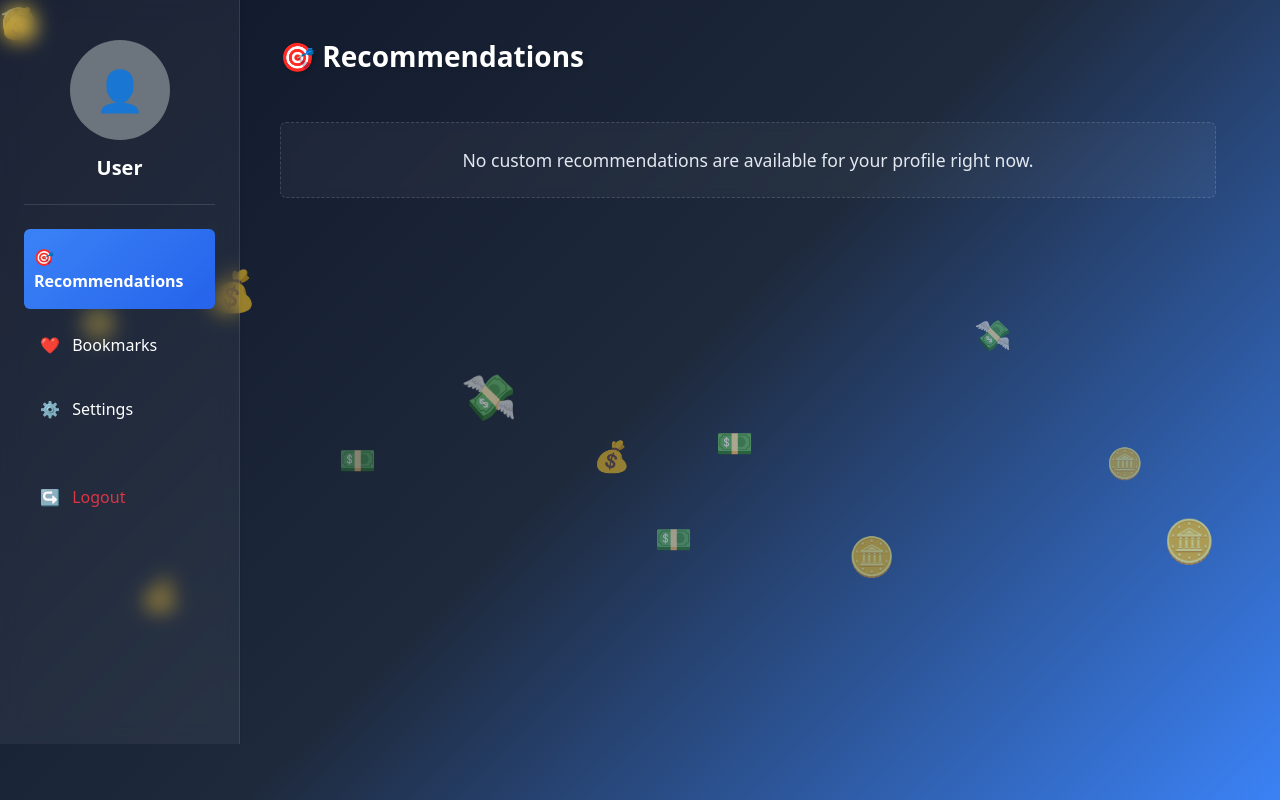
After one commit to AhmedYassineMaalej/pickpocket-symfony, a Symfony app: template templates/myspace/index.html.twig in a window 1280 px wide. The commit adds this page. Run offline with Twig, Linux system fonts and the light colour scheme; the template is opened without the code that fills it, so the values that code supplies are empty; some libraries are stand-ins or nearby versions.

Commit message:
Fixed myspace integration and reintegrate it with the rest of the project.

```diff
--- a/composer.json
+++ b/composer.json
@@ -91,7 +91,7 @@
         ],
         "dev": [
             "php bin/console doctrine:schema:validate",
-            "cd ProductExtractor && uv run main.py --browser chrome",
+            "cd offer-extraction && npm run start chrome",
             "symfony server:start"
         ]
     },
--- a/config/routes.yaml
+++ b/config/routes.yaml
@@ -8,4 +8,5 @@
 #   bin/console debug:router
 
 controllers:
-    resource: routing.controllers
+    resource: ../src/Controller/
+    type: attribute
--- /dev/null
+++ b/public/js/myspace.js
@@ -0,0 +1,80 @@
+// public/js/myspace.js
+
+// Settings Password Form Validation
+document.addEventListener("DOMContentLoaded", function () {
+    const oldPass = document.getElementById('old_password');
+    const newPass = document.getElementById('new_password');
+    const saveBtn = document.getElementById('saveBtn');
+
+    if (oldPass && newPass && saveBtn) {
+        function toggleButtonState() {
+            if (oldPass.value.trim() === "" || newPass.value.trim() === "") {
+                saveBtn.disabled = true;
+            } else {
+                saveBtn.disabled = false;
+            }
+        }
+
+        oldPass.addEventListener('input', toggleButtonState);
+        newPass.addEventListener('input', toggleButtonState);
+    }
+});
+
+function deleteBookmarkFromDb(buttonElement, productId) {
+    const iconImg = buttonElement.querySelector('.bookmark-icon');
+
+    // Optimistically update UI icon state using your correct path structure
+    if (iconImg) {
+        iconImg.src = "/images/bookmark-empty.svg";
+    }
+
+    const targetCard = buttonElement.closest('[id^="bookmark-card-"]');
+
+    if (!productId || productId === 'undefined') {
+        console.error("Could not resolve valid product ID.");
+        if (iconImg) iconImg.src = "/images/bookmark-full.svg";
+        return;
+    }
+
+    // Fixed: Matches 'productId' parameter mapping expected by BookmarksController
+    fetch('/bookmarks/remove', {
+        method: 'POST',
+        headers: {
+            'Content-Type': 'application/x-www-form-urlencoded',
+            'X-Requested-With': 'XMLHttpRequest'
+        },
+        body: `productId=${encodeURIComponent(productId)}`
+    })
+    .then(response => {
+        if (!response.ok) {
+            throw new Error('The bookmark does not exist or server error.');
+        }
+        return response.text(); // BookmarksController returns plain text string 'OK'
+    })
+    .then(text => {
+        if (text === 'OK') {
+            if (targetCard) {
+                targetCard.style.transition = 'all 0.35s cubic-bezier(0.4, 0, 0.2, 1)';
+                targetCard.style.opacity = '0';
+                targetCard.style.transform = 'scale(0.85) translateY(5px)';
+
+                setTimeout(() => {
+                    targetCard.remove();
+                    if (document.querySelectorAll('[id^="bookmark-card-"]').length === 0) {
+                        window.location.reload();
+                    }
+                }, 350);
+            } else {
+                window.location.reload();
+            }
+        } else {
+            if (iconImg) iconImg.src = "/images/bookmark-full.svg";
+            alert('Failed to remove entry record.');
+        }
+    })
+    .catch(err => {
+        console.error('Network sync failure:', err);
+        if (iconImg) iconImg.src = "/images/bookmark-full.svg";
+        alert('Could not update your bookmarks: ' + err.message);
+    });
+}
--- a/public/styles/myspace.css
+++ b/public/styles/myspace.css
@@ -1,3 +1,62 @@
+html, body.bg-dark {
+    height: 100vh !important;
+    max-height: 100vh !important;
+    overflow: hidden !important;
+    display: flex;
+    flex-direction: column;
+}
+
+.container-fluid {
+    flex: 1;
+    height: calc(100vh - 56px);
+    max-height: calc(100vh - 56px);
+    overflow: hidden;
+    position: relative;
+    z-index: 1;
+}
+
+.container-fluid > .row {
+    height: 100%;
+    display: flex !important;
+    flex-direction: row;
+    flex-wrap: nowrap !important;
+    width: 100%;
+}
+
+nav.sidebar {
+    flex: 0 0 16.666667%;
+    min-width: 240px;
+    height: 100% !important;
+    overflow-y: auto;
+    position: relative;
+    z-index: 3;
+}
+
+main.ms-sm-auto {
+    flex: 1 1 auto;
+    height: 100% !important;
+    max-height: 100% !important;
+    overflow-y: auto !important;
+    padding-bottom: 3rem;
+    position: relative;
+    z-index: 2;
+    display: block !important;
+}
+
+main.ms-sm-auto::-webkit-scrollbar {
+    width: 8px;
+}
+main.ms-sm-auto::-webkit-scrollbar-track {
+    background: rgba(0, 0, 0, 0.1);
+}
+main.ms-sm-auto::-webkit-scrollbar-thumb {
+    background: rgba(255, 255, 255, 0.2);
+    border-radius: 4px;
+}
+main.ms-sm-auto::-webkit-scrollbar-thumb:hover {
+    background: rgba(255, 255, 255, 0.4);
+}
+
 .stickers-container {
     position: fixed;
     top: 0;
@@ -6,7 +65,7 @@
     height: 100%;
     pointer-events: none;
     overflow: hidden;
-    z-index: 0;
+    z-index: -1 !important;
 }
 
 .sticker {
@@ -16,100 +75,24 @@
     animation: floatRandom linear infinite;
 }
 
-.sticker:nth-child(1) {
-    left: 5%;
-    top: 80%;
-    animation-duration: 12s;
-}
-
-.sticker:nth-child(2) {
-    left: 15%;
-    top: 60%;
-    animation-duration: 18s;
-    font-size: 40px;
-}
-
-.sticker:nth-child(3) {
-    left: 25%;
-    top: 90%;
-    animation-duration: 14s;
-}
-
-.sticker:nth-child(4) {
-    left: 35%;
-    top: 70%;
-    animation-duration: 20s;
-    font-size: 45px;
-}
-
-.sticker:nth-child(5) {
-    left: 45%;
-    top: 85%;
-    animation-duration: 16s;
-}
-
-.sticker:nth-child(6) {
-    left: 55%;
-    top: 75%;
-    animation-duration: 22s;
-}
-
-.sticker:nth-child(7) {
-    left: 65%;
-    top: 95%;
-    animation-duration: 17s;
-    font-size: 38px;
-}
-
-.sticker:nth-child(8) {
-    left: 75%;
-    top: 65%;
-    animation-duration: 19s;
-}
-
-.sticker:nth-child(9) {
-    left: 85%;
-    top: 88%;
-    animation-duration: 15s;
-}
-
-.sticker:nth-child(10) {
-    left: 10%;
-    top: 95%;
-    animation-duration: 21s;
-}
-
-.sticker:nth-child(11) {
-    left: 50%;
-    top: 92%;
-    animation-duration: 18s;
-}
-
-.sticker:nth-child(12) {
-    left: 90%;
-    top: 85%;
-    animation-duration: 23s;
-    font-size: 42px;
-}
+.sticker:nth-child(1) { left: 5%; top: 80%; animation-duration: 12s; }
+.sticker:nth-child(2) { left: 15%; top: 60%; animation-duration: 18s; font-size: 40px; }
+.sticker:nth-child(3) { left: 25%; top: 90%; animation-duration: 14s; }
+.sticker:nth-child(4) { left: 35%; top: 70%; animation-duration: 20s; font-size: 45px; }
+.sticker:nth-child(5) { left: 45%; top: 85%; animation-duration: 16s; }
+.sticker:nth-child(6) { left: 55%; top: 75%; animation-duration: 22s; }
+.sticker:nth-child(7) { left: 65%; top: 95%; animation-duration: 17s; font-size: 38px; }
+.sticker:nth-child(8) { left: 75%; top: 65%; animation-duration: 19s; }
+.sticker:nth-child(9) { left: 85%; top: 88%; animation-duration: 15s; }
+.sticker:nth-child(10) { left: 10%; top: 95%; animation-duration: 21s; }
+.sticker:nth-child(11) { left: 50%; top: 92%; animation-duration: 18s; }
+.sticker:nth-child(12) { left: 90%; top: 85%; animation-duration: 23s; font-size: 42px; }
 
 @keyframes floatRandom {
-    0% {
-        transform: translateY(0px) translateX(0px);
-        opacity: 0;
-    }
-
-    10% {
-        opacity: 0.8;
-    }
-
-    50% {
-        transform: translateY(-300px) translateX(20px);
-    }
-
-    100% {
-        transform: translateY(-700px) translateX(-20px);
-        opacity: 0;
-    }
+    0% { transform: translateY(0px) translateX(0px); opacity: 0; }
+    10% { opacity: 0.8; }
+    50% { transform: translateY(-300px) translateX(20px); }
+    100% { transform: translateY(-700px) translateX(-20px); opacity: 0; }
 }
 
 .main-content {
@@ -123,16 +106,35 @@
     margin: 0 auto;
 }
 
+#settingsForm .form-control {
+    border-radius: 8px;
+    padding: 0.65rem 1rem;
+    background-color: rgba(0, 0, 0, 0.3) !important;
+    border: 1px solid rgba(255, 255, 255, 0.15) !important;
+    color: #ffffff !important;
+}
+
+.form-control:focus {
+    border-color: #3b82f6 !important;
+    box-shadow: 0 0 0 3px rgba(59, 130, 246, 0.25) !important;
+}
+
+.nav-link.active.btn-coral {
+    background: linear-gradient(135deg, #3b82f6, #2563eb) !important;
+    color: #ffffff !important;
+    font-weight: 600;
+}
+
 .card {
     backdrop-filter: blur(10px);
-    background: rgba(255, 255, 255, 0.95);
+    background: rgba(255, 255, 255, 0.08);
     border-radius: 20px;
     transition: transform 0.3s ease, box-shadow 0.3s ease;
 }
 
 .card:hover {
     transform: translateY(-5px);
-    box-shadow: 0 20px 40px rgba(0, 0, 0, 0.2) !important;
+    box-shadow: 0 20px 40px rgba(0, 0, 0, 0.4) !important;
 }
 
 .product-card {
@@ -177,9 +179,18 @@
     transition: all 0.3s ease;
 }
 
-.btn-coral:hover {
+.btn-coral:hover:not([disabled]) {
     transform: scale(1.03);
     box-shadow: 0 10px 25px rgba(59, 130, 246, 0.4);
+}
+
+.btn-coral:disabled {
+    background: linear-gradient(135deg, #475569, #334155) !important;
+    color: #94a3b8 !important;
+    cursor: not-allowed;
+    opacity: 0.6;
+    transform: none !important;
+    box-shadow: none !important;
 }
 
 .section-title {
@@ -190,9 +201,10 @@
 }
 
 .table {
-    background: rgba(255, 255, 255, 0.95);
+    background: rgba(255, 255, 255, 0.05);
     border-radius: 20px;
     overflow: hidden;
+    color: #ffffff;
 }
 
 .table thead {
@@ -206,7 +218,7 @@
 }
 
 .table tbody tr:hover {
-    background: rgba(59, 130, 246, 0.1);
+    background: rgba(59, 130, 246, 0.15);
     transition: background 0.3s ease;
 }
 
@@ -236,31 +248,61 @@
 }
 
 .border-bottom {
-    border-bottom: 2px solid rgba(255, 255, 255, 0.3) !important;
+    border-bottom: 2px solid rgba(255, 255, 255, 0.15) !important;
 }
 
-.h2,
-h1,
-h3 {
-    color: white;
+.h2, h1, h3 { color: white; }
+.profile-info span { color: white; font-weight: 600; }
+.btn-outline-success { color: #3b82f6; border-color: #3b82f6; }
+.btn-outline-success:hover { background: linear-gradient(135deg, #3b82f6, #2563eb); border-color: transparent; }
+
+.sidebar-glass {
+    background: rgba(255,255,255,0.05);
+    backdrop-filter: blur(10px);
+    border-right: 1px solid rgba(255,255,255,0.1);
 }
 
-.profile-info span {
-    color: white;
-    font-weight: 600;
+.profile-avatar-wrapper {
+    width: 100px;
+    height: 100px;
+    font-size: 2.5rem;
 }
 
-.btn-outline-success {
-    color: #3b82f6;
-    border-color: #3b82f6;
+.settings-card-wrapper {
+    max-width: 600px;
 }
 
-.btn-outline-success:hover {
-    background: linear-gradient(135deg, #3b82f6, #2563eb);
-    border-color: transparent;
+.product-display-img {
+    height: 150px;
+    object-fit: contain;
+    margin-bottom: 15px;
 }
 
-.form-control:focus {
-    border-color: #3b82f6;
-    box-shadow: 0 0 0 3px rgba(59, 130, 246, 0.2);
+.bookmark-toggle-btn {
+    width: 42px;
+    height: 42px;
+    background: rgba(255,255,255,0.08);
+    border-radius: 8px;
+    border: none;
+    transition: background 0.2s;
 }
+
+.empty-catalog-fallback {
+    background: rgba(255, 255, 255, 0.04);
+    border: 1px dashed rgba(255, 255, 255, 0.15);
+    backdrop-filter: blur(5px);
+}
+
+.empty-catalog-fallback p.text-muted {
+    color: #e2e8f0 !important;
+    font-size: 1.1rem;
+    font-weight: 500;
+}
+
+.fixed-toast-alert {
+    position: fixed;
+    top: 70px;
+    right: 20px;
+    z-index: 1050;
+    max-width: 400px;
+}
--- /dev/null
+++ b/templates/myspace/index.html.twig
@@ -0,0 +1,199 @@
+{# templates/myspace/index.html.twig #}
+{% extends 'base.html.twig' %}
+
+{% block title %}My Space{% endblock %}
+
+{% block stylesheets %}
+    {{ parent() }}
+    <link rel="stylesheet" href="{{ asset('styles/myspace.css') }}">
+    <link rel="stylesheet" href="{{ asset('styles/cart.css') }}">
+
+    <style>
+        header nav a[href*="bookmarks"],
+        header nav a[href*="logout"],
+        .navbar-nav a[href*="bookmarks"],
+        .navbar-nav a[href*="logout"],
+        .navbar [class*="bookmark"] {
+            display: none !important;
+        }
+    </style>
+{% endblock %}
+
+{% block body %}
+<div class="stickers-container">
+    <div class="sticker">🪙</div>
+    <div class="sticker">💰</div>
+    <div class="sticker">💵</div>
+    <div class="sticker">💸</div>
+    <div class="sticker">💰</div>
+    <div class="sticker">💵</div>
+    <div class="sticker">🪙</div>
+    <div class="sticker">💸</div>
+    <div class="sticker">🪙</div>
+    <div class="sticker">💰</div>
+    <div class="sticker">💵</div>
+    <div class="sticker">🪙</div>
+    <div class="sticker">💸</div>
+    <div class="sticker">🪙</div>
+    <div class="sticker">💰</div>
+</div>
+
+{# Symfony Flash Messages #}
+{% for message in app.flashes('error') %}
+    <div class="alert alert-danger alert-dismissible fade show fixed-toast-alert" role="alert">
+        <strong>⚠️ Error!</strong> {{ message }}
+        <button type="button" class="btn-close" data-bs-dismiss="alert" aria-label="Close"></button>
+    </div>
+{% endfor %}
+
+{% for message in app.flashes('success') %}
+    <div class="alert alert-success alert-dismissible fade show fixed-toast-alert" role="alert">
+        <strong>✅ Success!</strong> {{ message }}
+        <button type="button" class="btn-close" data-bs-dismiss="alert" aria-label="Close"></button>
+    </div>
+{% endfor %}
+
+{% set activeTab = currentTab|default('dashboard') %}
+
+<div class="container-fluid">
+    <div class="row">
+        <nav class="col-md-3 col-lg-2 d-md-block sidebar shadow-sm p-4 sidebar-glass">
+            <div class="position-sticky text-center pt-3">
+                <div class="profile-avatar-wrapper mb-3 mx-auto d-flex align-items-center justify-content-center bg-secondary rounded-circle text-white">
+                    👤
+                </div>
+                <h5 class="fw-bold text-white mb-4">{{ username|default('User') }}</h5>
+                <hr class="text-white-50 mb-4">
+
+                <div class="nav flex-column nav-pills text-start">
+                    <a class="nav-link btn w-100 text-start py-3 mb-2 text-white {{ (activeTab == 'dashboard') ? 'btn-coral active' : 'bg-transparent' }}" href="{{ path('app_myspace') }}">
+                        <span class="me-2">🎯</span> Recommendations
+                    </a>
+
+                    <a class="nav-link btn w-100 text-start py-3 mb-2 text-white {{ (activeTab == 'bookmarks') ? 'btn-coral active' : 'bg-transparent' }}" href="{{ path('app_myspace', {tab: 'bookmarks'}) }}">
+                        <span class="me-2">❤️</span> Bookmarks
+                    </a>
+
+                    <a class="nav-link btn w-100 text-start py-3 mb-2 text-white {{ (activeTab == 'settings') ? 'btn-coral active' : 'bg-transparent' }}" href="{{ path('app_myspace', {tab: 'settings'}) }}">
+                        <span class="me-2">⚙️</span> Settings
+                    </a>
+
+                    <a class="nav-link btn w-100 text-start py-3 mt-4 text-danger bg-transparent" href="/logout">
+                        <span class="me-2">↪️</span> Logout
+                    </a>
+                </div>
+            </div>
+        </nav>
+
+        <main class="col-md-9 ms-sm-auto col-lg-10 px-md-4 pt-4">
+            <div class="content-limit-wrapper">
+
+                {% if activeTab == 'settings' %}
+                    <section class="p-3">
+                        <h3 class="fw-bold text-white mb-4">⚙️ Account Settings</h3><br>
+                        <div class="card shadow border-0 p-4 settings-card-wrapper">
+                            <form action="/myspace/update" method="POST" id="settingsForm">
+                                <div class="mb-3">
+                                    <label for="username" class="form-label fw-bold text-white">Username</label>
+                                    <input type="text" class="form-control" id="username" name="username" value="{{ username|default('') }}" required>
+                                </div>
+                                <div class="mb-3">
+                                    <label for="old_password" class="form-label fw-bold text-white">Current Password</label>
+                                    <input type="password" class="form-control" id="old_password" name="old_password" placeholder="Verify current password to commit changes" required>
+                                </div>
+                                <div class="mb-4">
+                                    <label for="new_password" class="form-label fw-bold text-white">New Password</label>
+                                    <input type="password" class="form-control" id="new_password" name="new_password" placeholder="Enter your new password choice" required>
+                                </div>
+                                <button type="submit" id="saveBtn" class="btn btn-coral w-100 py-2 fw-bold text-white" disabled>Save Changes 💾</button>
+                            </form>
+                        </div>
+                    </section>
+
+                {% elseif activeTab == 'bookmarks' %}
+                    <section class="p-3">
+                        <h3 class="fw-bold text-white mb-4">❤️ Bookmarks</h3><br>
+                        {% if bookmarks is not empty %}
+                            <div class="row row-cols-1 row-cols-md-2 row-cols-xl-3 g-4">
+                                {% for item in bookmarks %}
+                                    <div class="col" id="bookmark-card-{{ item.id }}">
+                                        <div class="card h-100 shadow border-0 text-white">
+                                            <div class="card-body text-center p-4 d-flex flex-column justify-content-between">
+
+                                                <div>
+                                                    <img src="{{ asset(item.product.image) }}" alt="{{ item.product.name }}" class="product-display-img">
+                                                    <h5 class="card-title fw-bold text-white">{{ item.product.name }}</h5>
+
+                                                    <p class="text-coral fw-bold mb-3">
+                                                        {% if item.product.offers is not empty %}
+                                                            {% set prices = [] %}
+                                                            {% for offer in item.product.offers %}
+                                                                {% set prices = prices|merge([offer.price]) %}
+                                                            {% endfor %}
+                                                            From {{ prices|reduce((min, p) => p < min ? p : min, prices[0]) }} TND
+                                                        {% else %}
+                                                            No Active Offers
+                                                        {% endif %}
+                                                    </p>
+                                                </div>
+
+                                                <div class="d-flex align-items-center gap-2 mt-3">
+                                                    {# UPDATED: Uses route 'product' from ProductController #}
+                                                    <button class="btn btn-primary flex-grow-1 text-white fw-bold py-2"
+                                                            onclick="window.location.href='{{ path('product', {'id': item.product.id}) }}'">
+                                                        View Product 🚀
+                                                    </button>
+
+                                                    <button class="btn btn-link p-0 d-flex align-items-center justify-content-center bookmark-toggle-btn"
+                                                            onclick="deleteBookmarkFromDb(this, {{ item.product.id|abs }})">
+                                                        <img src="{{ asset('images/bookmark-full.svg') }}" alt="Bookmarked" class="bookmark-icon" style="width: 24px; height: 24px;">
+                                                    </button>
+                                                </div>
+                                            </div>
+                                        </div>
+                                    </div>
+                                {% endfor %}
+                            </div>
+                        {% else %}
+                            <div class="p-4 rounded text-center empty-catalog-fallback">
+                                <p class="text-muted mb-0">Your bookmark catalog list is currently empty.</p>
+                            </div>
+                        {% endif %}
+                    </section>
+
+                {% else %}
+                    <section class="p-3">
+                        <h3 class="section-title fw-bold text-white mb-4">🎯 Recommendations</h3><br>
+                        {% if recommendedProducts is not empty %}
+                            <div class="row row-cols-1 row-cols-md-2 row-cols-xl-3 g-4">
+                                {% for product in recommendedProducts %}
+                                    <div class="col">
+                                        <div class="card h-100 shadow border-0 product-card text-white">
+                                            <div class="card-body text-center p-4">
+                                                <img src="{{ asset(product.image) }}" alt="{{ product.name }}" class="product-display-img">
+                                                <h5 class="card-title fw-bold text-white">{{ product.name }}</h5>
+                                                <p class="text-light small opacity-75">Ref: {{ product.reference }}</p>
+                                                <button class="btn btn-coral w-100 text-white fw-bold" onclick="window.location.href='/catalog?ref={{ product.reference|url_encode }}'">View Deals 🚀</button>
+                                            </div>
+                                        </div>
+                                    </div>
+                                {% endfor %}
+                            </div>
+                        {% else %}
+                            <div class="p-4 rounded text-center empty-catalog-fallback">
+                                <p class="text-muted mb-0">No custom recommendations are available for your profile right now.</p>
+                            </div>
+                        {% endif %}
+                    </section>
+                {% endif %}
+
+            </div>
+        </main>
+    </div>
+</div>
+{% endblock %}
+
+{% block javascripts %}
+    {{ parent() }}
+    <script src="{{ asset('js/myspace.js') }}"></script>
+{% endblock %}
```
Also changed, not shown: src/Controller/MySpaceController.php (added, +112 -0 lines), src/Entity/Recommendation.php (+16 -0 lines), src/Repository/UserRepository.php (+20 -0 lines), package-lock.json, 3 other files.
